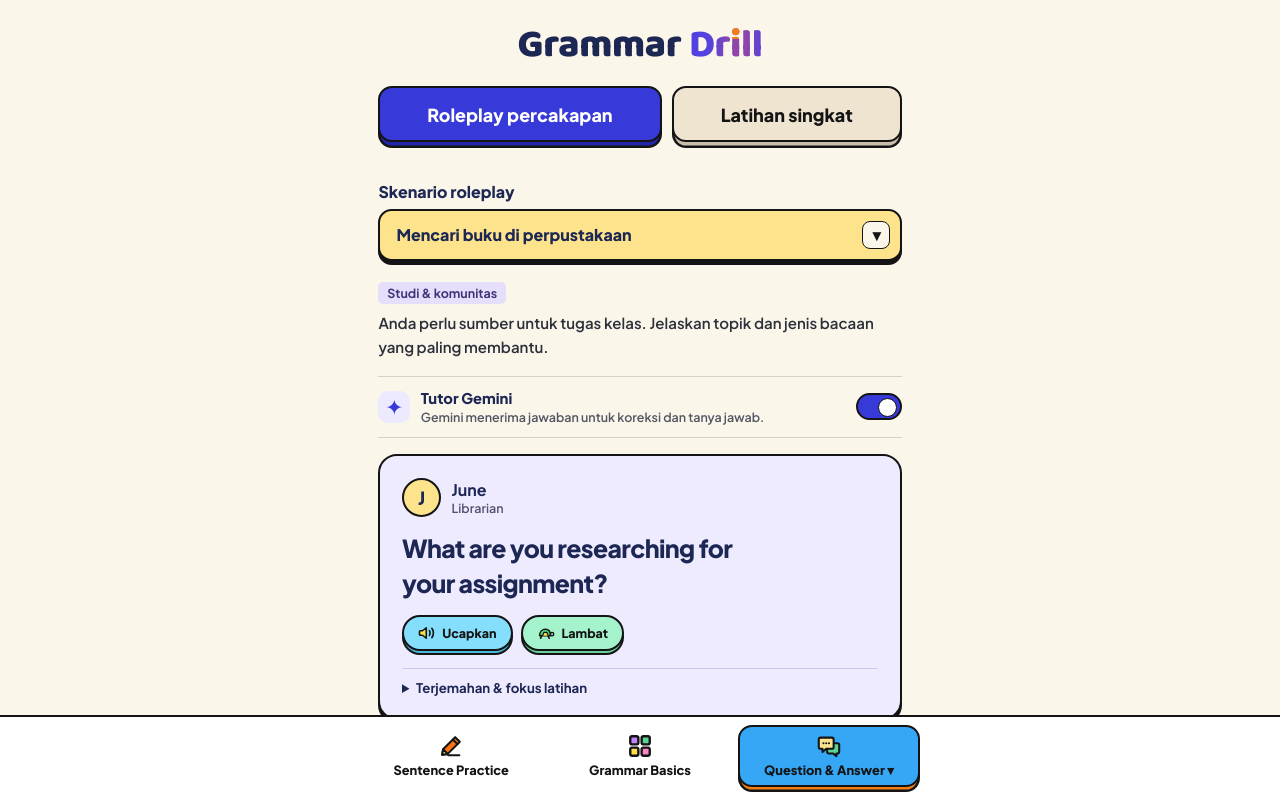
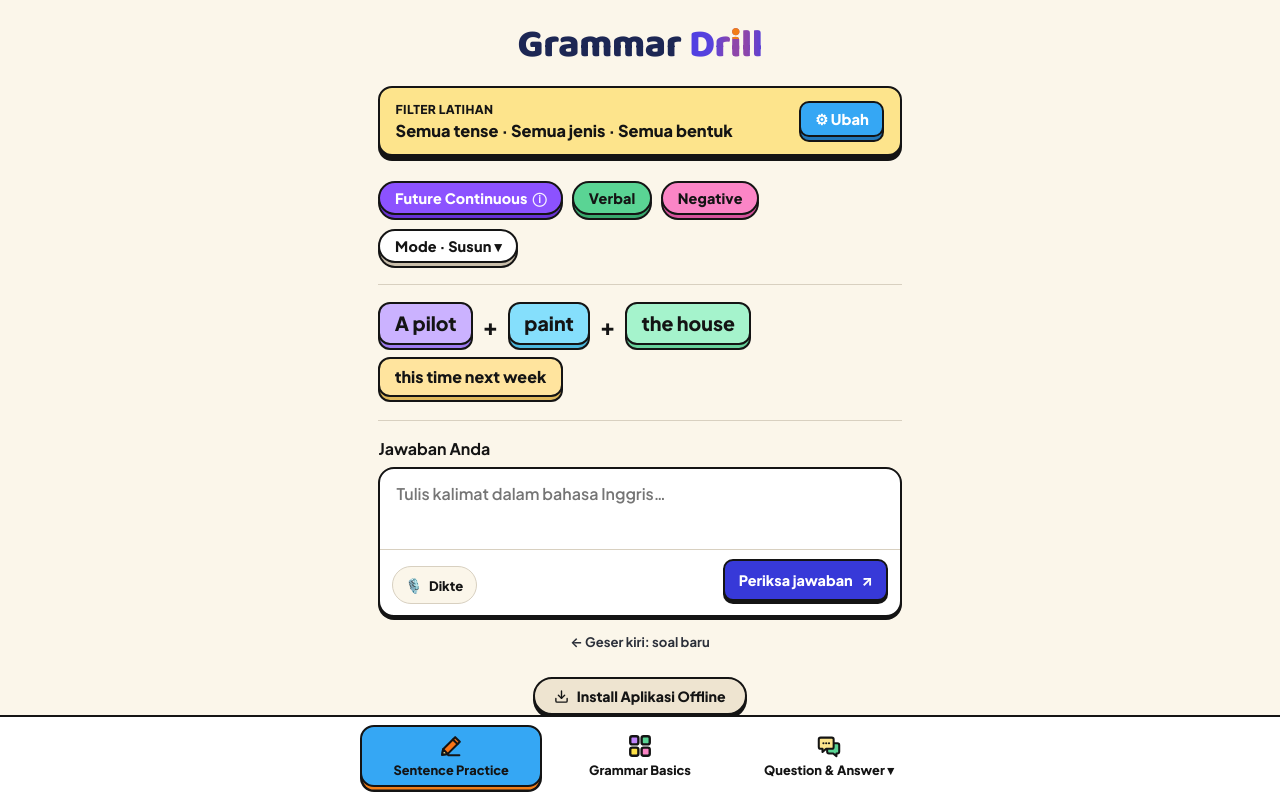
Before and after one commit to dentamuhajir/grammar-app-quiz, a React (Vite) app: page / in a window 1280 px wide. Shown: the top 800 px of the page. Built offline with nearby package versions, Linux system fonts and the light colour scheme.

Commit message:
fix: correct default practice mode and update related state initialization

```diff
--- a/src/App.tsx
+++ b/src/App.tsx
@@ -15,7 +15,7 @@ import type { Question } from "./grammar/types";
 
 type PracticeMode = keyof typeof PRACTICE_LABELS;
 type ExtraPracticeMode = "articles" | "story" | "qa" | "explorer";
-const DEFAULT_MODE: ExtraPracticeMode = "qa";
+const DEFAULT_MODE: PracticeMode = "sentences";
 
 function ModeIcon({ mode }: { mode: PracticeMode }) {
   if (mode === "sentences") {
@@ -204,7 +204,7 @@ function WritingReviewLink({ from, onOpen }: {
 
 export default function App() {
   const [practice, setPractice] = useState<PracticeMode>(DEFAULT_MODE);
-  const [extraMode, setExtraMode] = useState<ExtraPracticeMode>(DEFAULT_MODE);
+  const [extraMode, setExtraMode] = useState<ExtraPracticeMode>("qa");
   const [extraOpen, setExtraOpen] = useState(false);
   const [writing, setWriting] = useState<WritingSession | null>(null);
   const [explorer, setExplorer] = useState<{source?: Question; from: PracticeMode; scrollY: number} | null>(null);
```
Also changed, not shown: src/ui/BasicsPractice.tsx (indentation only), src/ui/SentencePractice.tsx (indentation only), src/ui/SkillWriting.tsx (indentation only).
